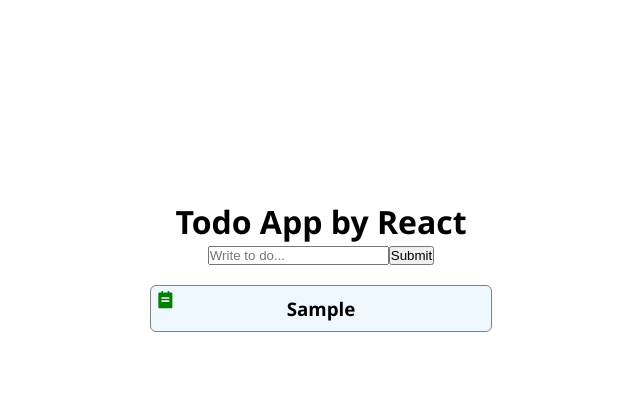
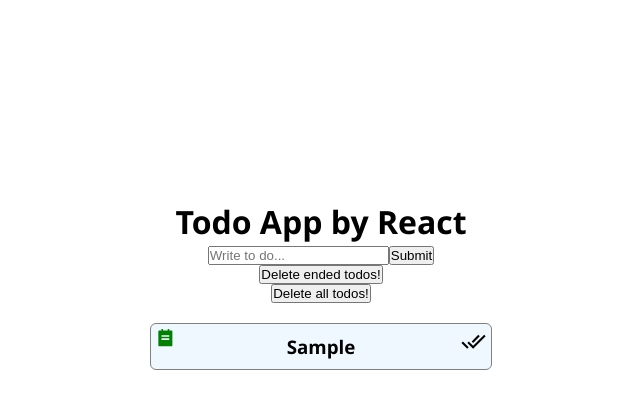
Before and after one commit to NeeKo333/task-manager, a React (Create React App) app: page / in a window 1280 px wide. Both pictures are taken after typing "Sample" into the empty fields and a click on the button "Submit". Shown: the top 408 px of the page, without its empty margins (319-959 px from the left). Built offline with nearby package versions, Linux system fonts and the light colour scheme.

Commit message:
add buttons for delet ended tasks and all tasks

```diff
--- a/src/App.js
+++ b/src/App.js
@@ -1,18 +1,33 @@
 import "./App.css";
 import TodoForm from "./components/Todos/TodoForm";
 import TodoList from "./components/Todos/TodoList";
+import Buttons from "./components/UI/Buttons";
 import { useState } from "react";
 function App() {
   let [todoArr, setTodoArr] = useState([]);
 
   function addTodo(inputText) {
-    setTodoArr([...todoArr, inputText]);
+    const randomId = Math.floor(Math.random() * 10000);
+    const obj = {
+      Text: inputText,
+      id: randomId,
+      ended: false,
+    };
+    setTodoArr([...todoArr, obj]);
   }
 
   function delTodo(e) {
     const target = e.target;
-    const newArr = todoArr.filter((_, i) => i !== +target.id);
+    const newArr = todoArr.filter((el) => el.id !== +target.id);
     setTodoArr(newArr);
+  }
+
+  function delEndedTodos() {
+    const newArr = todoArr.filter((el) => el.ended === false);
+    setTodoArr(newArr);
+  }
+  function delAllTodos() {
+    setTodoArr([]);
   }
 
   return (
@@ -20,6 +35,8 @@
       <div className="todoApp">
         <h1>Todo App by React</h1>
         <TodoForm funcAddNewTodo={addTodo}></TodoForm>
+        <Buttons changeTodosFn={delEndedTodos}>Delete ended todos!</Buttons>
+        <Buttons changeTodosFn={delAllTodos}>Delete all todos!</Buttons>
         <TodoList funcDelTodo={delTodo} array={todoArr}></TodoList>
       </div>
     </div>
--- a/src/components/Todos/Todo.js
+++ b/src/components/Todos/Todo.js
@@ -1,10 +1,31 @@
+import { useState } from "react";
 import { RiTodoFill } from "react-icons/ri";
+import { MdDoneAll } from "react-icons/md";
 import styles from "./Todo.module.css";
-function Todo({ todoText, id }) {
+function Todo({ todoObj }) {
+  const [todoState, setTodoState] = useState(todoObj);
+  const [classTodo, setClassTodo] = useState(styles.todoCard);
+  const [doneIconClass, setDoneIconClass] = useState(styles.todoDone);
   return (
-    <h3 id={id} className={styles.todoCard}>
+    <h3 id={todoObj.id} className={classTodo}>
       <RiTodoFill className={styles.todoIcon}></RiTodoFill>
-      {todoText}
+      <MdDoneAll
+        className={doneIconClass}
+        onClick={(e) => {
+          if (!todoState.ended) {
+            setDoneIconClass(styles.todoDoneEnd);
+            todoState.ended = true;
+            setClassTodo(styles.todoCardEnded);
+          } else {
+            setDoneIconClass(styles.todoDone);
+            todoState.ended = false;
+            setClassTodo(styles.todoCard);
+          }
+
+          setTodoState(todoState);
+        }}
+      ></MdDoneAll>
+      {todoObj.Text}
     </h3>
   );
 }
--- a/src/components/Todos/Todo.module.css
+++ b/src/components/Todos/Todo.module.css
@@ -5,6 +5,18 @@
   border: 1px solid grey;
   border-radius: 6px;
   background-color: aliceblue;
+  text-align: center;
+  cursor: pointer;
+  position: relative;
+}
+.todoCardEnded {
+  width: 100%;
+  margin: 20px 40px;
+  padding: 10px 20px;
+  border: 1px solid grey;
+  border-radius: 6px;
+  background-color: grey;
+  opacity: 0.4;
   text-align: center;
   cursor: pointer;
   position: relative;
@@ -22,3 +34,17 @@
   left: 5px;
   color: green;
 }
+
+.todoDone {
+  position: absolute;
+  top: 5px;
+  right: 5px;
+  font-size: 25px;
+}
+.todoDoneEnd {
+  position: absolute;
+  top: 5px;
+  right: 5px;
+  font-size: 25px;
+  color: green;
+}
--- a/src/components/Todos/TodoList.js
+++ b/src/components/Todos/TodoList.js
@@ -5,14 +5,12 @@
   return (
     <div
       className={styles.todoList}
-      onClick={(e) => {
+      onDoubleClick={(e) => {
         funcDelTodo(e);
       }}
     >
       {array.length > 0 ? (
-        array.map((el, index) => (
-          <Todo todoText={el} key={index} id={index}></Todo>
-        ))
+        array.map((el, index) => <Todo todoObj={el} key={el.id}></Todo>)
       ) : (
         <h3>To do List is empty!</h3>
       )}
--- /dev/null
+++ b/src/components/UI/Buttons.js
@@ -0,0 +1,9 @@
+function Buttons({ changeTodosFn, children }) {
+  return (
+    <>
+      <button onClick={changeTodosFn}>{children}</button>
+    </>
+  );
+}
+
+export default Buttons;
```
Also changed, not shown: src/components/UI/Buutons.js (deleted, +0 -8 lines).
